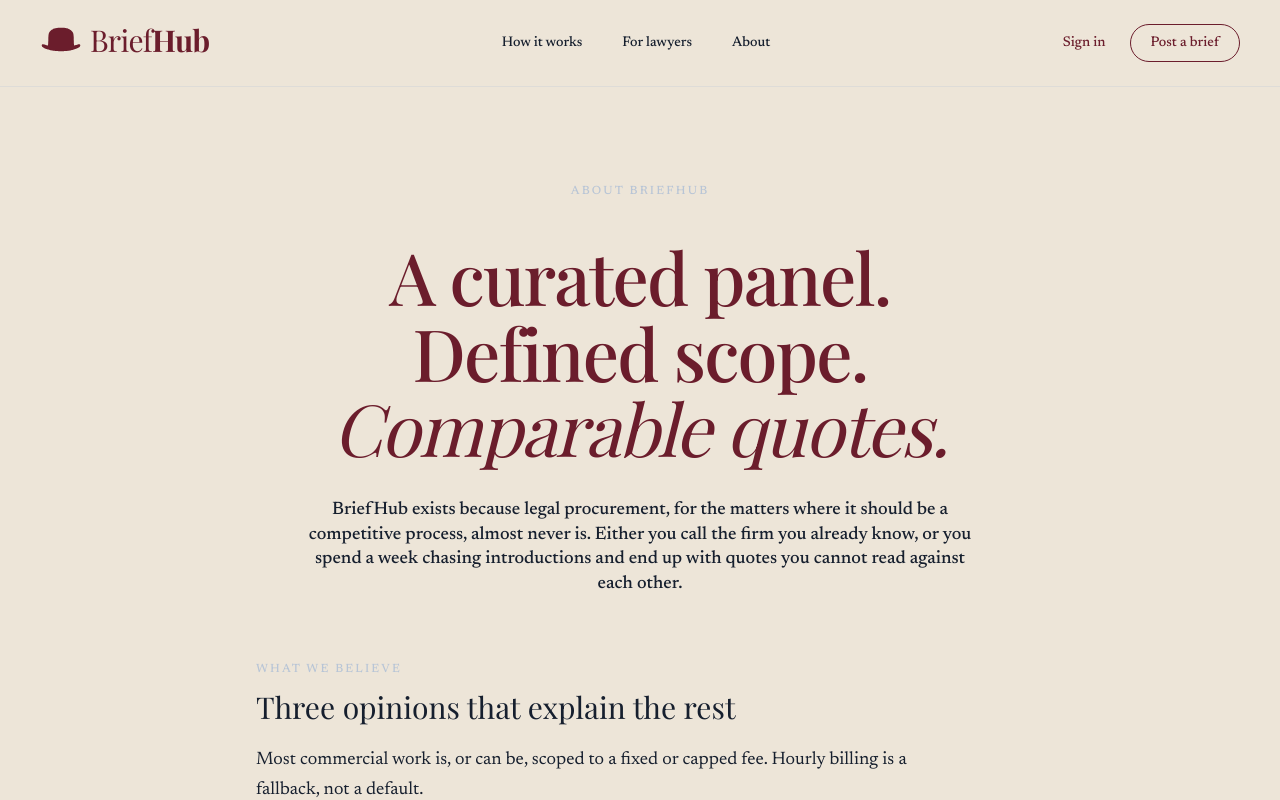
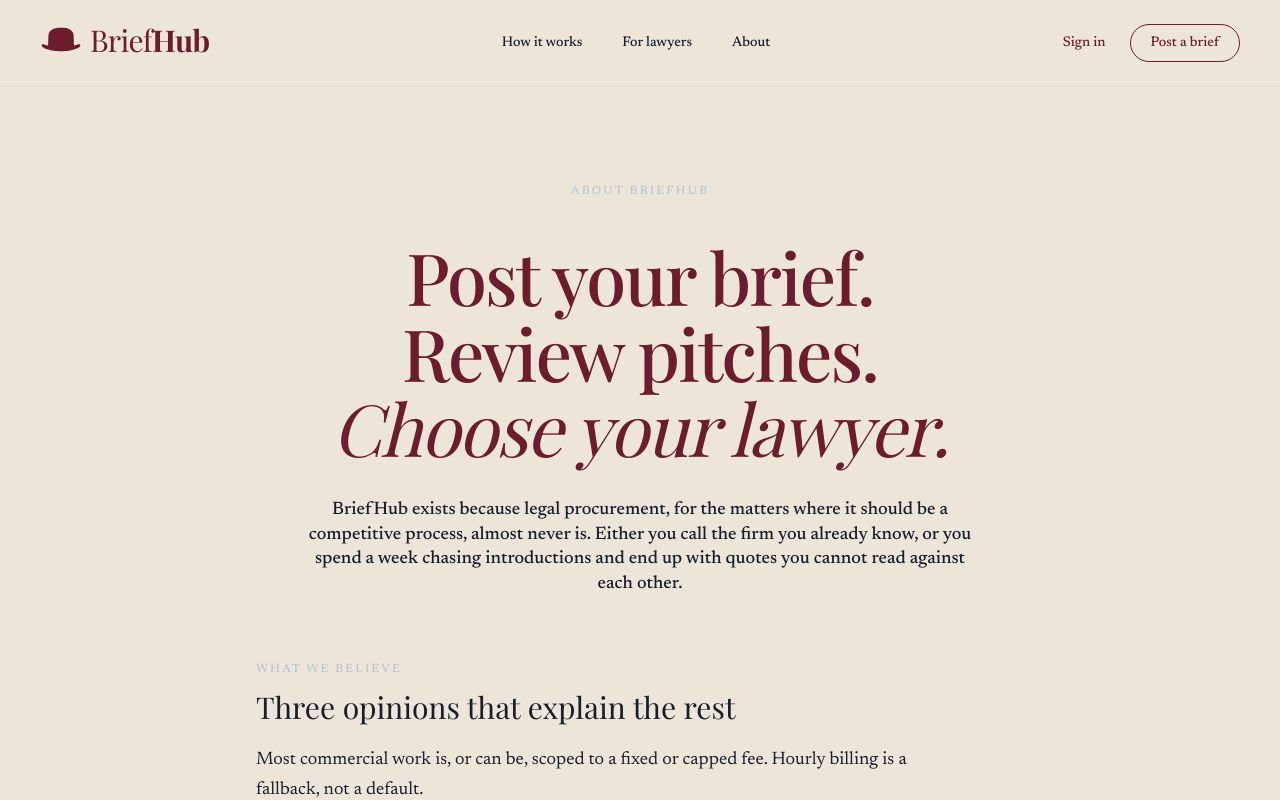
Before and after one commit to Peterls75/briefhub-web, a Next.js app: page /about in a window 1280 px wide. Shown: the top 800 px of the page. Built offline with nearby package versions, Linux system fonts and the light colour scheme.

Commit message:
fix: About page H1 reverts to brand strapline

```diff
--- a/src/app/about/page.tsx
+++ b/src/app/about/page.tsx
@@ -14,10 +14,10 @@ export default function AboutPage() {
           eyebrowWords={["About BriefHub"]}
           title={
             <>
-              <span className="block font-medium">A curated panel.</span>
-              <span className="block font-medium">Defined scope.</span>
+              <span className="block font-medium">Post your brief.</span>
+              <span className="block font-medium">Review pitches.</span>
               <span className="block italic font-normal">
-                Comparable quotes.
+                Choose your lawyer.
               </span>
             </>
           }
```
